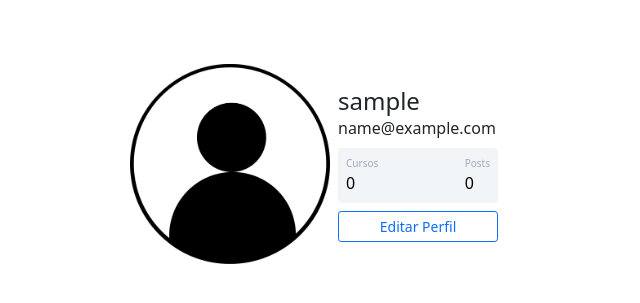
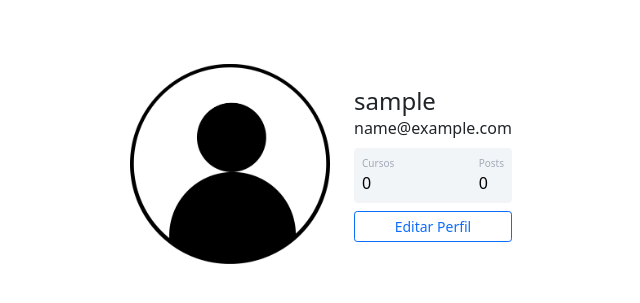
Before and after one commit to Guilherme-Fernandes97/Site-Comunidade, a Flask app: page /perfil in a window 1280 px wide. Shown: the part 56-359 px from the top of the page, without its empty margins (326-966 px from the left). Run offline with Flask 2, Linux system fonts and the light colour scheme; the visitor is signed in with stand-in values (Sample User, id 1); data comes from the database, SQL or seed files in the repository.

```diff
--- a/comundiadeimpressionadora/templates/perfil.html
+++ b/comundiadeimpressionadora/templates/perfil.html
@@ -5,13 +5,13 @@
         <div class="container mt-5 d-flex justify-content-center">
             <div class="card p-3">
                 <div class="d-flex align-items-center">
-                    <div class="image pe-2">
-                <img src="{{ foto_perfil }}" class="rounded" width="200" >
-                </div>
+                    <div class="image pe-4">
+                        <img src="{{ foto_perfil }}" class="rounded" width="200" >
+                    </div>
                 <div class="ml-3 w-100">
                    <h4 class="mb-0 mt-0">{{current_user.username}}</h4>
                    <span>{{current_user.email}}</span>
-                   <div class="p-2 mt-2 bg-primary d-flex justify-content-between rounded text-white stats">
+                <div class="p-2 mt-2 bg-primary d-flex justify-content-between rounded text-white stats">
                     <div class="d-flex flex-column">
                         <span class="articles">Cursos</span>
                         <span class="number1">0</span>
@@ -20,7 +20,7 @@
                         <span class="rating">Posts</span>
                         <span class="number3">0</span>
                     </div>
-                   </div>
+               </div>
                    <div class="button mt-2 d-flex flex-row align-items-center">
                         <a class="w-100" href="{{ url_for('editar_perfil')}}"><button class="btn btn-sm btn-outline-primary w-100">Editar Perfil</button></a>
                    </div>
```
